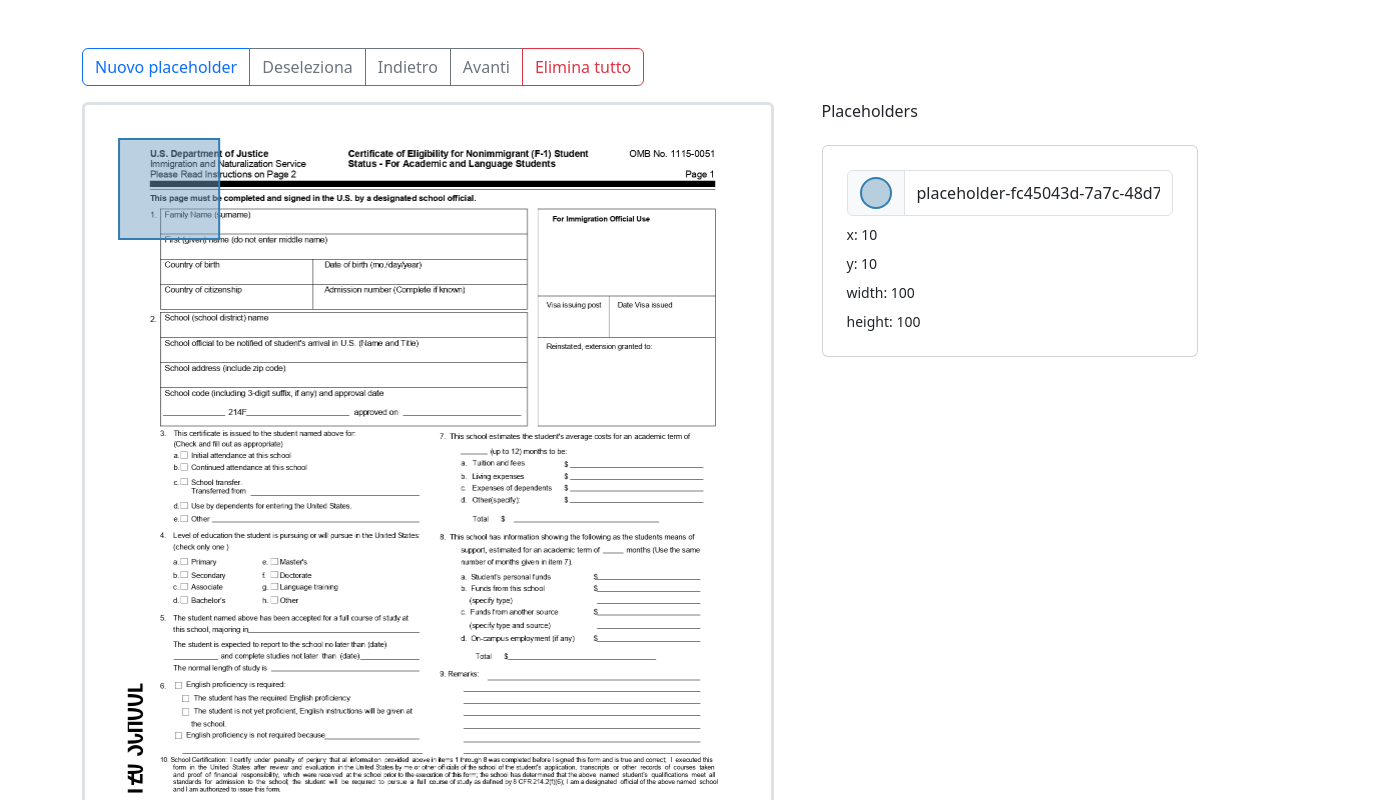
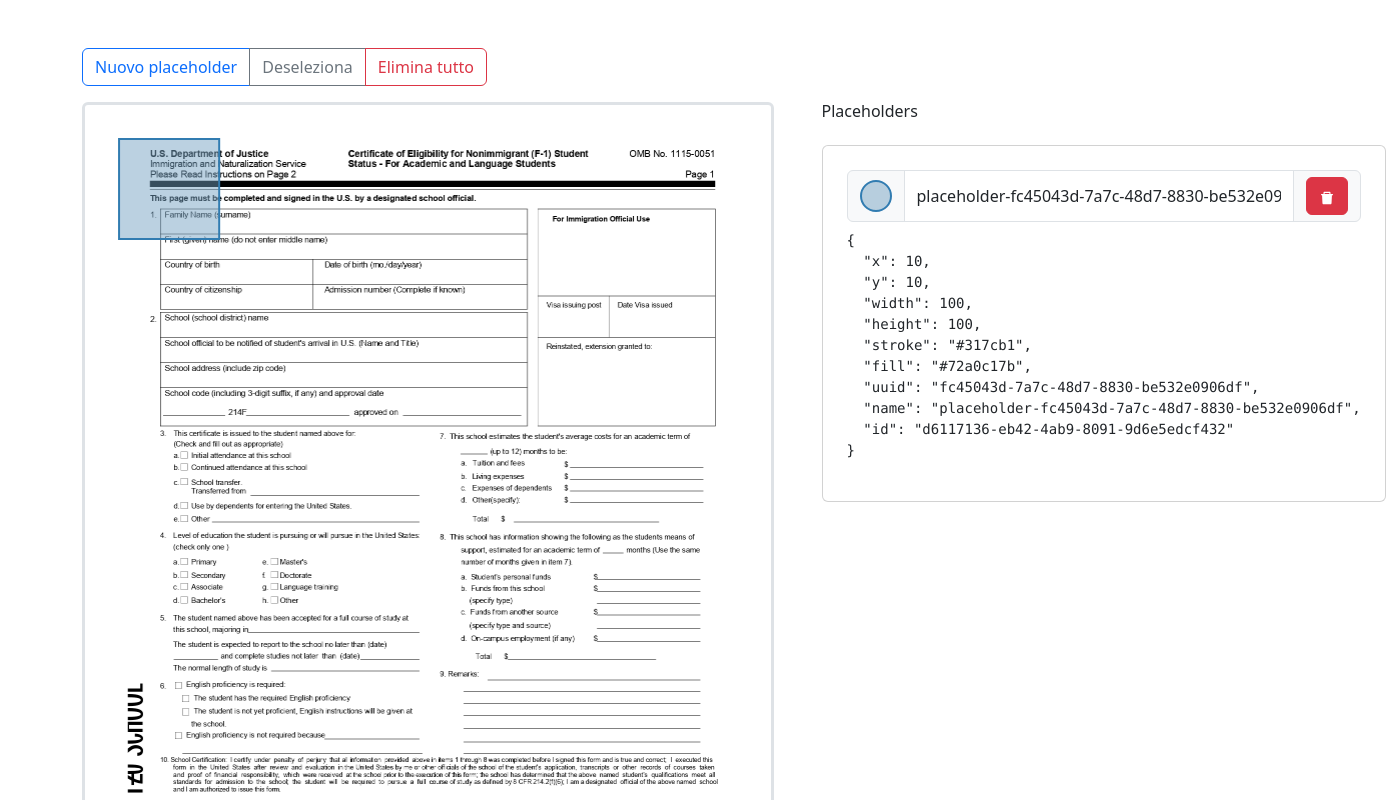
Before and after one commit to diemrt/diemrt-drawonpdf-web, a React (Vite) app: page / in a window 1280 px wide. Shown: the top 800 px of the page, 1386 px wide, since content can reach past the window. Built offline with nearby package versions, Linux system fonts and the light colour scheme.

Commit message:
Remove unused buttons in App.tsx

```diff
--- a/src/App.tsx
+++ b/src/App.tsx
@@ -45,8 +45,6 @@
               >
                 Deseleziona
               </Button>
-              <Button variant="outline-secondary">Indietro</Button>
-              <Button variant="outline-secondary">Avanti</Button>
               <Button variant="outline-danger" onClick={() => remove()}>
                 Elimina tutto
               </Button>
--- a/src/components/Canvas.tsx
+++ b/src/components/Canvas.tsx
@@ -16,7 +16,6 @@
     useContext(SelectedPlaceholderContext) || {};
 
   const placeholders = watch("items") as Placeholder[];
-  console.log(placeholders);
 
   // MAIN FUNCTION
   const handleImageLoad = () => {
--- a/src/components/PlaceholdersForm.tsx
+++ b/src/components/PlaceholdersForm.tsx
@@ -1,17 +1,19 @@
-import { Form, InputGroup } from "react-bootstrap";
+import { Button, Form, InputGroup } from "react-bootstrap";
 import { useContext } from "react";
 import { PlaceholdersContext, SelectedPlaceholderContext } from "../App";
-import { useFormContext } from "react-hook-form";
+import { Controller, useFormContext } from "react-hook-form";
 
 const PlaceholdersForm = () => {
-  const { register } = useFormContext();
-  const { fields } = useContext(PlaceholdersContext) || {};
+  const { control } = useFormContext();
+  const { fields, remove } = useContext(PlaceholdersContext) || {};
   const { selected } = useContext(SelectedPlaceholderContext) || {};
 
   return (
     <div className="d-flex flex-column gap-3 w-100">
       <h6>Placeholders</h6>
-      {fields?.length === 0 && <p className="text-secondary fst-italic">Nessun placeholder</p>}
+      {fields?.length === 0 && (
+        <p className="text-secondary fst-italic">Nessun placeholder</p>
+      )}
       {fields?.map((field, index) => (
         <div
           className={`card p-4 d-flex flex-column gap-2 ${
@@ -32,15 +34,32 @@
                 }}
               ></div>
             </InputGroup.Text>
-            <Form.Control
-              {...register(`items.${index}.name`)}
-              className="w-auto"
+            <Controller
+              render={({ field }) => (
+                <Form.Control {...field} className="w-auto" />
+              )}
+              name={`items.${index}.name`}
+              control={control}
             />
+            <InputGroup.Text>
+              <Button
+                variant="danger"
+                onClick={() => {
+                  if (remove) remove(index);
+                }}
+              >
+                <svg
+                  viewBox="0 0 1024 1024"
+                  fill="currentColor"
+                  height="1em"
+                  width="1em"
+                >
+                  <path d="M864 256H736v-80c0-35.3-28.7-64-64-64H352c-35.3 0-64 28.7-64 64v80H160c-17.7 0-32 14.3-32 32v32c0 4.4 3.6 8 8 8h60.4l24.7 523c1.6 34.1 29.8 61 63.9 61h454c34.2 0 62.3-26.8 63.9-61l24.7-523H888c4.4 0 8-3.6 8-8v-32c0-17.7-14.3-32-32-32zm-200 0H360v-72h304v72z" />
+                </svg>
+              </Button>
+            </InputGroup.Text>
           </InputGroup>
-          <small>x: {field.x}</small>
-          <small>y: {field.y}</small>
-          <small>width: {field.width}</small>
-          <small>height: {field.height}</small>
+          <pre>{JSON.stringify(field, undefined, 2)}</pre>
         </div>
       ))}
     </div>
```
